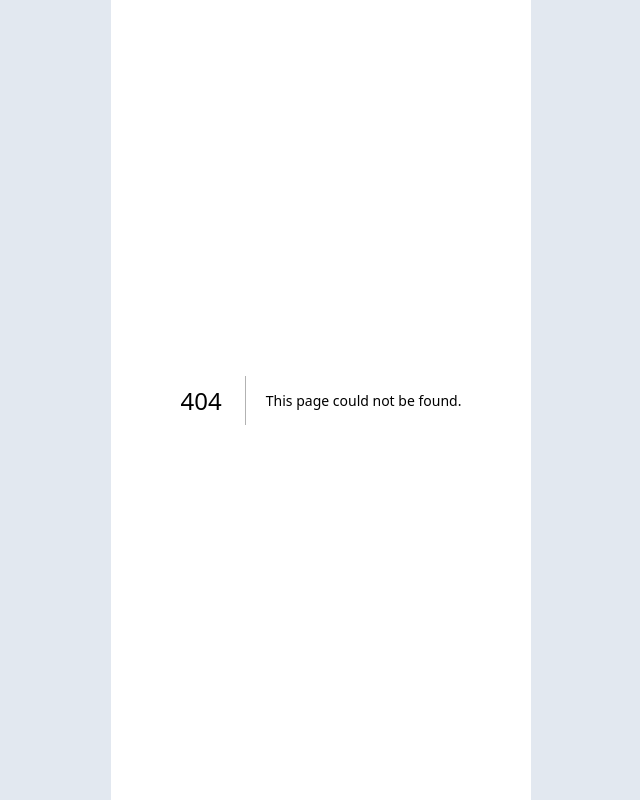
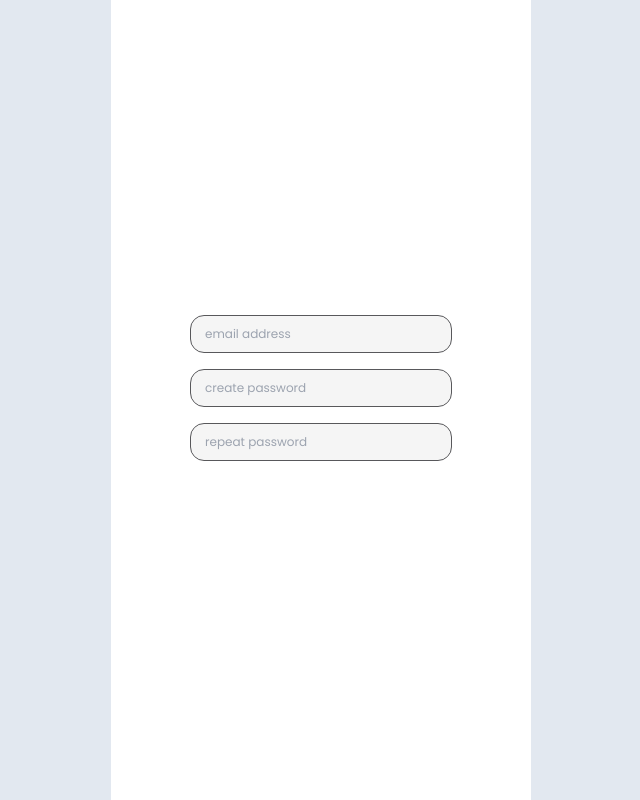
Before and after one commit to alishalistyaa/transit, a Next.js app in the folder client/: page /signup in a window 1280 px wide. Before the commit this address had no page. Shown: the whole page, without its empty margins (319-959 px from the left). Built offline with nearby package versions, Linux system fonts and the light colour scheme.

Commit message:
feat: added signup page

```diff
--- /dev/null
+++ b/client/src/app/(without-nav)/signup/page.tsx
@@ -0,0 +1,61 @@
+"use client";
+
+import { useState } from "react";
+import Image from "next/image";
+import Link from "next/link";
+
+import InputField from "@/components/InputField";
+
+import ArrowRight from "@/assets/icons/arrow-right.svg";
+
+export default function SignupPage(): JSX.Element {
+  const [email, setEmail] = useState("");
+  const [password, setPassword] = useState("");
+  const [confirmPass, setConfirmPass] = useState("");
+
+  return (
+    <main className="h-[100vh] w-full flex flex-col items-center justify-center">
+      <h1 className="w-[64.1vw] tracking-[0.2px] font-jeko text-[32px] text-BROWN-600">
+        Register
+      </h1>
+
+      <div className="mt-4">
+        <InputField
+          onChange={(e) => setEmail(e.target.value)}
+          placeholder="email address"
+          value={email}
+          isPassword={false}
+        />
+      </div>
+
+      <div className="mt-4">
+        <InputField
+          onChange={(e) => setPassword(e.target.value)}
+          placeholder="create password"
+          value={password}
+          isPassword={true}
+        />
+      </div>
+
+      <div className="mt-4">
+        <InputField
+          onChange={(e) => setConfirmPass(e.target.value)}
+          placeholder="repeat password"
+          value={confirmPass}
+          isPassword={true}
+        />
+      </div>
+
+      <div className="w-[64.1vw] flex justify-end mt-14">
+        <Link href="/dashboard">
+          <button className="bg-BROWN-900 w-[102px] rounded-[10px] flex items-center justify-between pl-3.5 pr-2.5 py-2">
+            <p className="font-jeko text-white text-xs tracking-[0.2px]">
+              Next
+            </p>
+            <Image src={ArrowRight} width={13} height={5} alt="" />
+          </button>
+        </Link>
+      </div>
+    </main>
+  );
+}
--- a/client/src/app/page.tsx
+++ b/client/src/app/page.tsx
@@ -21,7 +21,7 @@ export default function Home() {
         </h2>
       </div>
 
-      <div className="h-[39.5vh] flex flex-col items-center justify-center">
+      <div className="h-[39.5vh] flex flex-col items-center justify-center  ">
         <Link href="/login">
           <button className="w-[250px] border border-BROWN-900 rounded-3xl bg-white flex items-center justify-center font-poppinsBold text-BROWN-900 tracking-[0.5px] py-2">
             Log In
--- /dev/null
+++ b/client/src/components/InputField.tsx
@@ -0,0 +1,25 @@
+import { ChangeEvent } from "react";
+
+type componentProps = {
+  isPassword: boolean;
+  onChange: (e: ChangeEvent<HTMLInputElement>) => void;
+  value: string;
+  placeholder: string;
+};
+
+export default function InputField({
+  isPassword,
+  onChange,
+  value,
+  placeholder,
+}: componentProps): JSX.Element {
+  return (
+    <input
+      placeholder={placeholder}
+      type={isPassword ? "password" : "text"}
+      value={value}
+      onChange={onChange}
+      className="outline-none bg-GRAY-300 rounded-[14px] border border-BROWN-700 px-3.5 py-2.5 text-BROWN-600 font-poppinsLight text-xs"
+    />
+  );
+}
```
